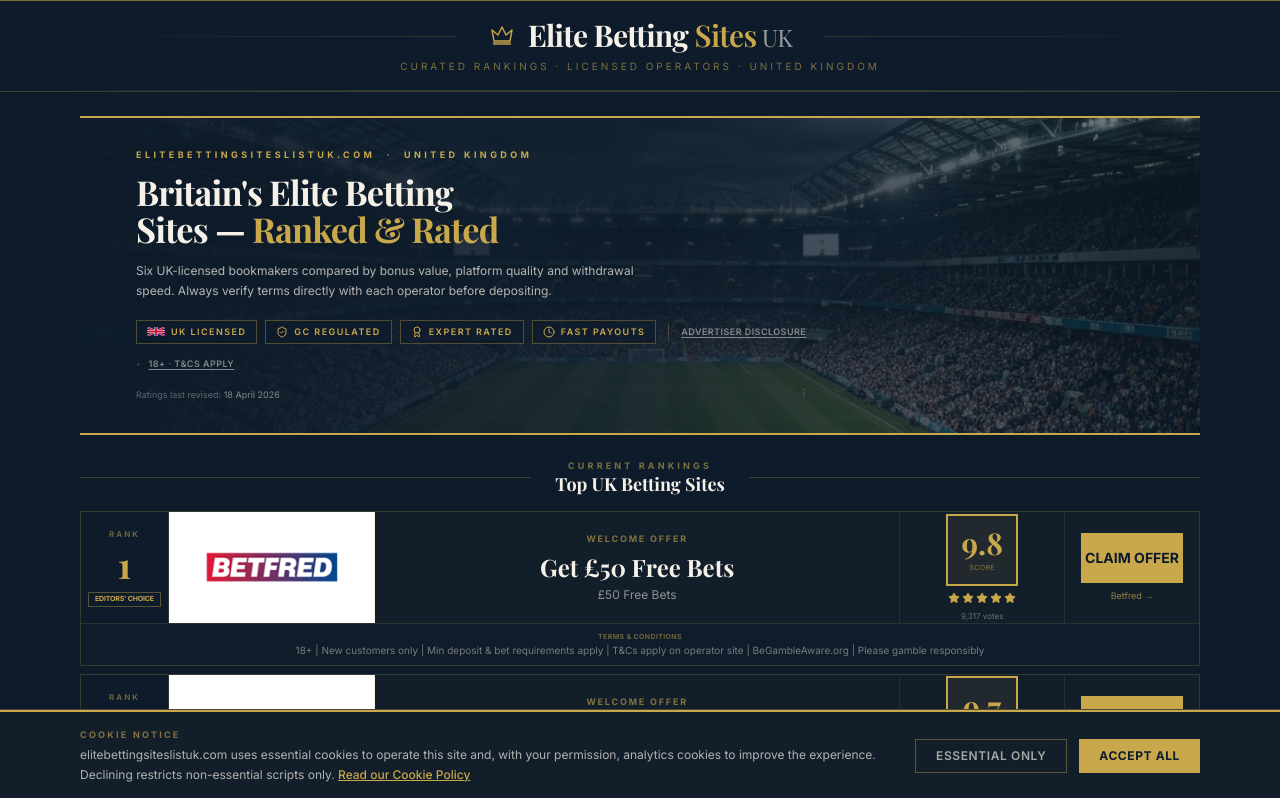
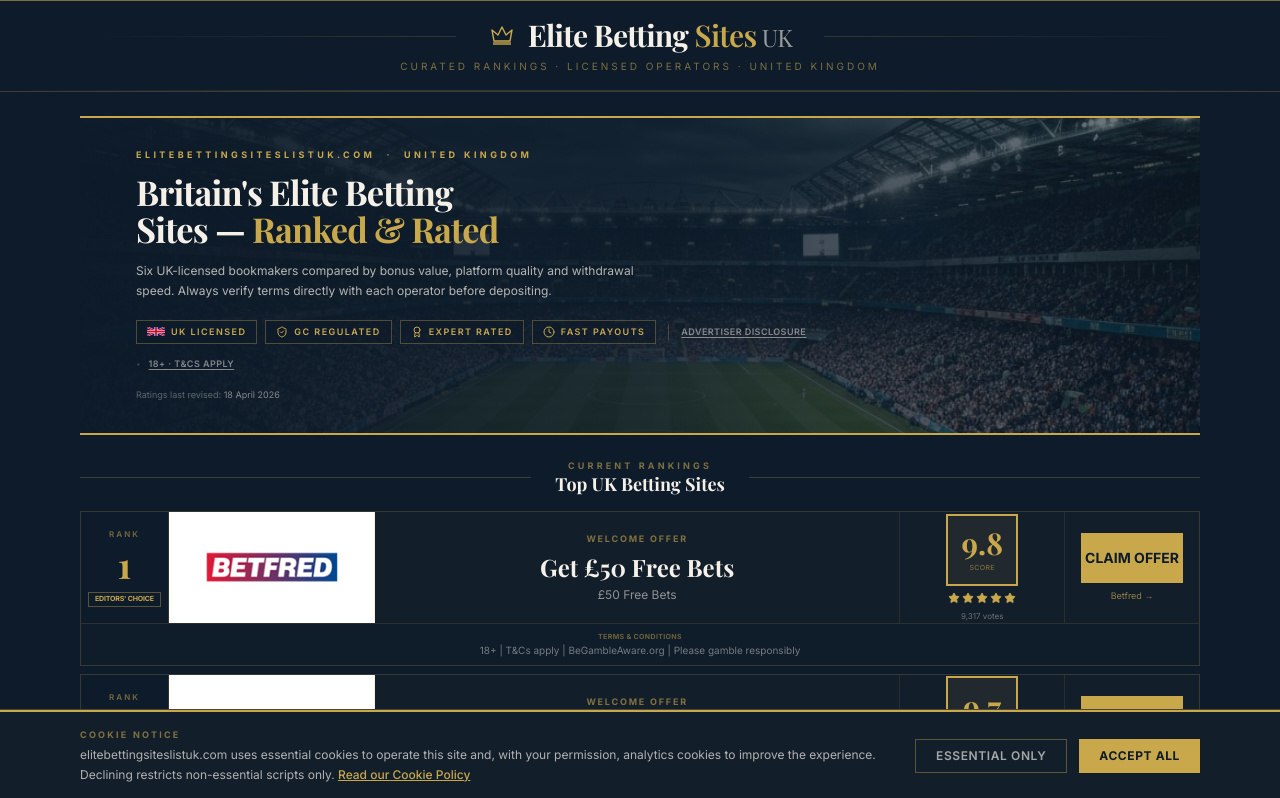
Before and after one commit to Nkoblianskyi/bestbettingsitesie, a Next.js app: page / in a window 1280 px wide. Shown: the top 798 px of the page. Built offline with nearby package versions, Linux system fonts and the light colour scheme.

Commit message:
fix: update terms to remove outdated conditions
Remove "New customers only" and "Min deposit & bet requirements"
from terms, keeping current responsible gambling notice.

Co-authored-by: Nykyta <153436028+Nkoblianskyi@users.noreply.github.com>

```diff
--- a/data/mock-data.ts
+++ b/data/mock-data.ts
@@ -1,6 +1,6 @@
 import type { BettingSite } from "../types"
 
-const defaultTerms = "18+ | New customers only | Min deposit & bet requirements apply | T&Cs apply on operator site | BeGambleAware.org | Please gamble responsibly"
+const defaultTerms = "18+ | T&Cs apply | BeGambleAware.org | Please gamble responsibly"
 
 const rawSites: Omit<BettingSite, "score">[] = [
   {
```
